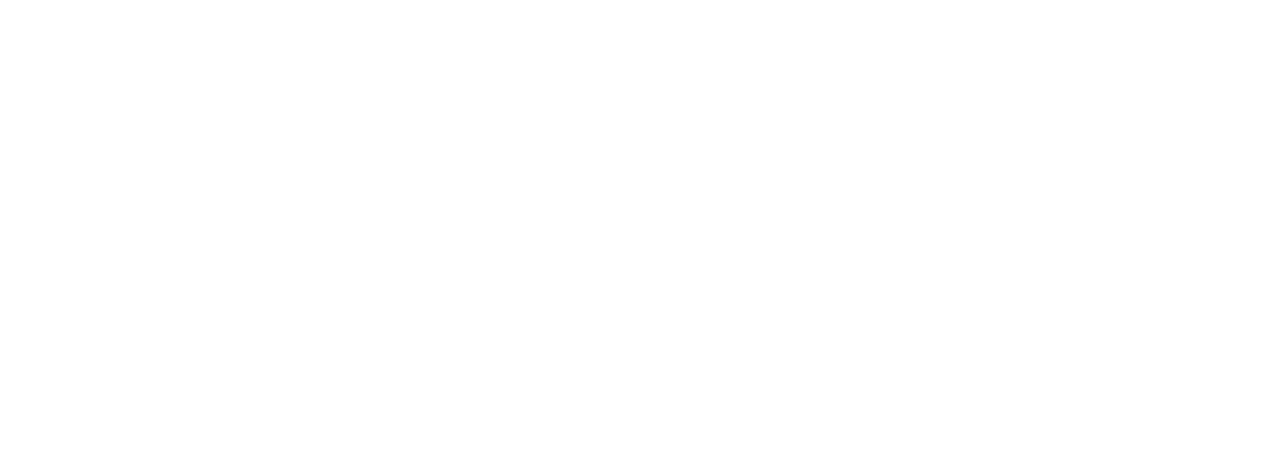
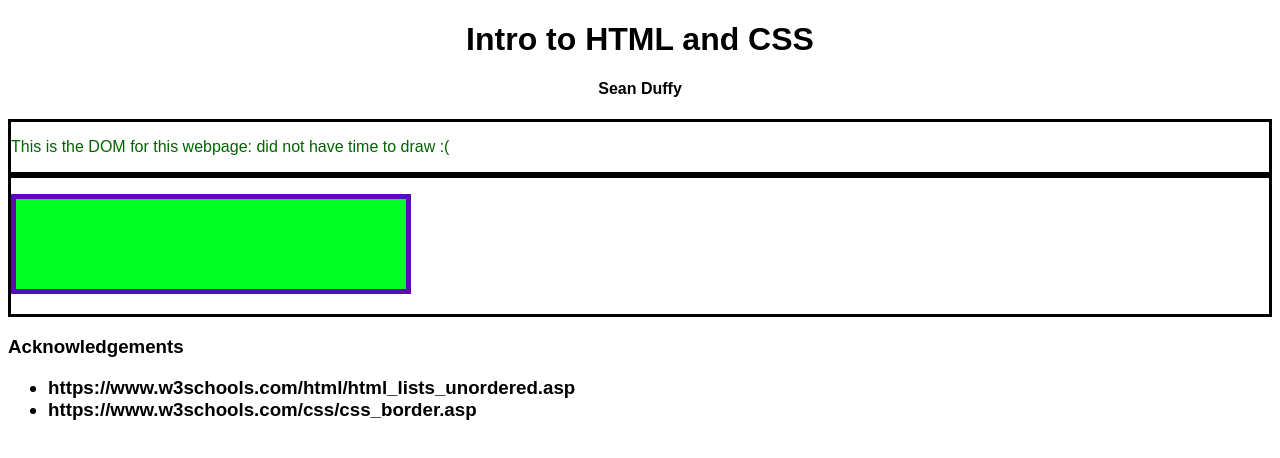
Before and after one commit to DS4200-S23-Class/ic-02-duffysean, a plain HTML site: page index.html in a window 1280 px wide. Drawn offline with Linux system fonts and the light colour scheme.

Commit message:
did not get to draw diagram

```diff
--- a/index.html
+++ b/index.html
@@ -3,11 +3,37 @@
 
 <head>
     <meta charset=utf-8/>
+    <link rel="stylesheet" href="style.css"/>
 </head>
 
 
 <body>
+<title> ic-02</title>
+<h1> Intro to HTML and CSS</h1>
+<h4> Sean Duffy</h4>
 
+<div id="div1", class="container">
+    <p id="p1">
+        This is the DOM for this webpage:
+        did not have time to draw :(
+    </p>
+</div>
+
+<div id="div2", class="container">
+    <p id="p2">
+        <svg width="400" height="100">
+            <rect width="400" height="100" style="fill:rgb(0, 255, 34);stroke-width:10;stroke:rgb(92, 8, 187)" />
+          </svg>
+    </p>
+</div>
+
+<h3>
+    Acknowledgements
+    <ul>
+        <li>https://www.w3schools.com/html/html_lists_unordered.asp</li>
+        <li>https://www.w3schools.com/css/css_border.asp</li>
+    </ul>
+</h3>
 
 </body>
 
--- /dev/null
+++ b/style.css
@@ -0,0 +1,20 @@
+body {
+    font-family: Arial;
+}
+
+h1 {
+    text-align: center;
+}
+
+h4 {
+    text-align: center;
+}
+
+.container {
+    border-style: solid;
+    border-color: black;
+}
+
+#p1 {
+    color:darkgreen;
+}
```
